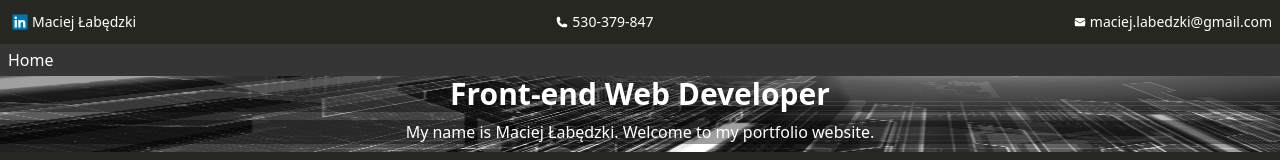
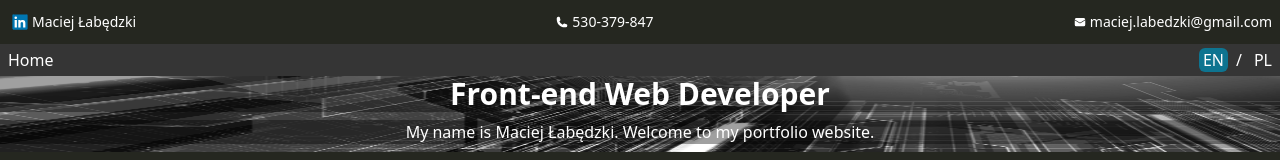
Before and after one commit to maciejlabedzki/portfolio, a React (Create React App) app: page / in a window 1280 px wide. Shown: the top 160 px of the page. Built offline with nearby package versions, Linux system fonts and the light colour scheme; what tailwindcss-safe-area would draw is missing.

Commit message:
Page404: fix language, Translation: update language and rename, Navigation: add change language buttons

```diff
--- a/public/locales/en/translation.json
+++ b/public/locales/en/translation.json
@@ -6,7 +6,7 @@
   },
   "Page":{
     "404":{
-      "Page404": "PAGE 404",
+      "Header": "PAGE 404",
       "WrongURLAdress": "Wrong URL adress:",
       "BackToHomePage": "Back to Home page"
     }
--- a/public/locales/pl/translation.json
+++ b/public/locales/pl/translation.json
@@ -6,13 +6,13 @@
   },
   "Page":{
     "404":{
-      "Page404": "PAGE 404",
+      "Header": "PAGE 404",
       "WrongURLAdress": "Wrong URL adress:",
       "BackToHomePage": "Back to Home page"
     }
   },
   "Navigation":{
-    "Home":"Home"
+    "Home":"Strona główna"
   },
   "Card":{
     "Name": "Name",
@@ -28,7 +28,7 @@
   },
   "Welcome": {
     "Header": "Front-end Web Developer",
-    "Desc": "My name is Maciej Łabędzki. Welcome to my portfolio website."
+    "Desc": "Nazywam się Maciej Łabędzki. Witam na stronie mojego portfolio."
   },
   "Section":{
     "OwnerDetails":{
--- a/src/pages/Page404/Page404.js
+++ b/src/pages/Page404/Page404.js
@@ -22,11 +22,11 @@ const Page404 = ({ testId }) => {
     >
       <ExclamationTriangleIcon className="w-20 h-20 text-black-400" />
 
-      <span className="text-xl font-bold mb-2">{t('Global.Page404')}</span>
-      <span className="text-lg mb-0">{t('Global.WrongURLAdress')}</span>
+      <span className="text-xl font-bold mb-2">{t('Page.404.Header')}</span>
+      <span className="text-lg mb-0">{t('Page.404.WrongURLAdress')}</span>
       <span className="text-lg mb-20">{window.location.href}</span>
 
-      <Button onClick={handleRedirect} name={t('Global.BackToHomePage')} />
+      <Button onClick={handleRedirect} name={t('Page.404.BackToHomePage')} />
     </div>
   );
 };
--- a/src/section/Navigation/Navigation.js
+++ b/src/section/Navigation/Navigation.js
@@ -1,11 +1,19 @@
 import PropTypes from 'prop-types';
+import { useCallback } from 'react';
 import { useTranslation } from 'react-i18next';
 import { twMerge } from 'tailwind-merge';
-import { Link } from '../../components';
+import { Button, Link } from '../../components';
 import { getByTestId } from '../../lib/helper';
 
 const Navigation = ({ testId }) => {
-  const { t } = useTranslation();
+  const { t, i18n } = useTranslation();
+
+  const languageChange = useCallback(
+    (lang) => {
+      i18n.changeLanguage(lang);
+    },
+    [i18n],
+  );
 
   return (
     <div
@@ -21,6 +29,20 @@ const Navigation = ({ testId }) => {
         target={'_self'}
         additionalClasses={'w-fit'}
       />
+
+      <div className="flex flex-row">
+        <Button
+          name="EN"
+          onClick={() => languageChange('en')}
+          theme={i18n.language === 'en' ? 'blue' : 'transparent'}
+        />
+        <span className="text-white mx-1 pt-1">/</span>
+        <Button
+          name="PL"
+          onClick={() => languageChange('pl')}
+          theme={i18n.language === 'pl' ? 'blue' : 'transparent'}
+        />
+      </div>
     </div>
   );
 };
```
